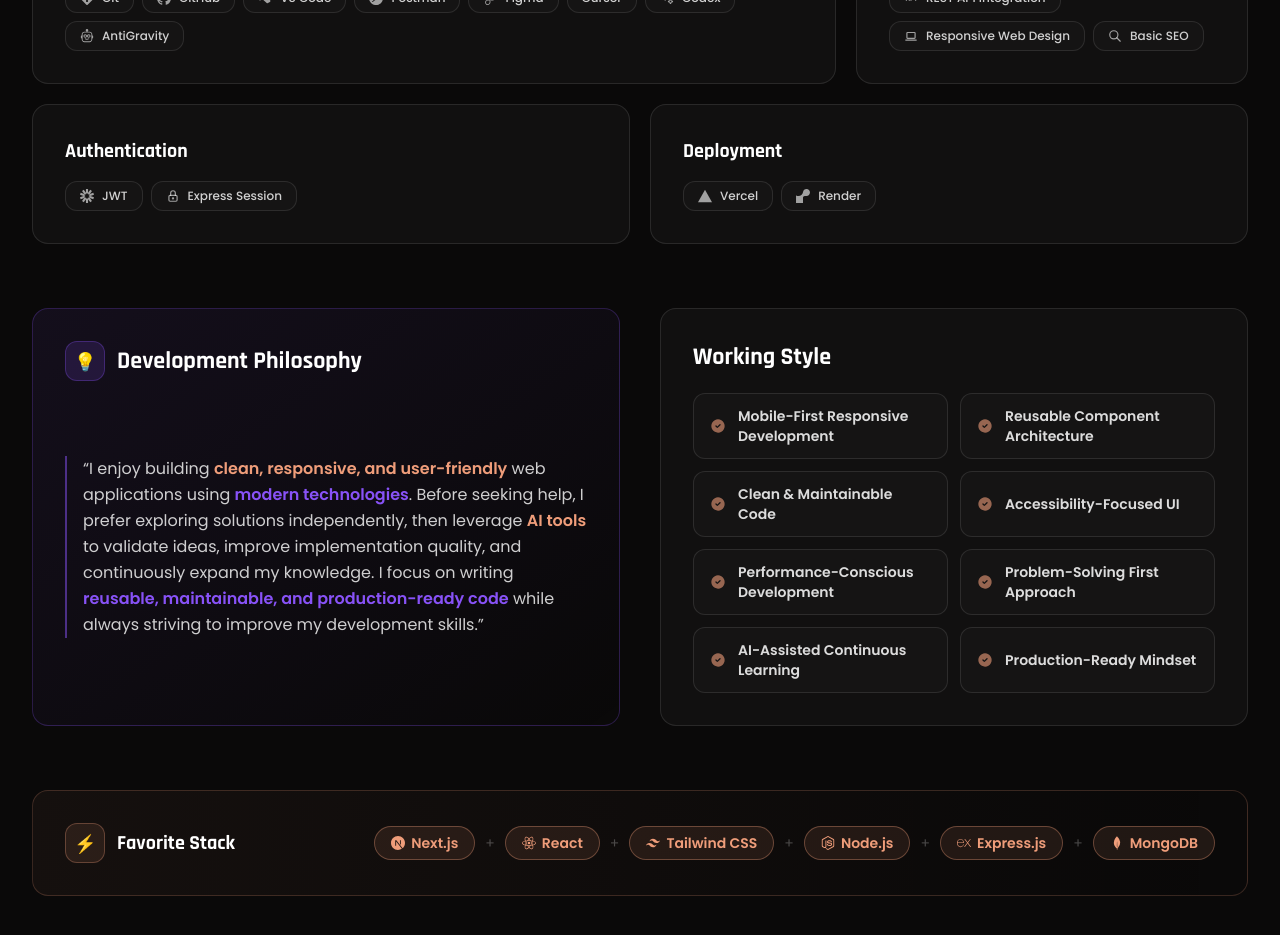
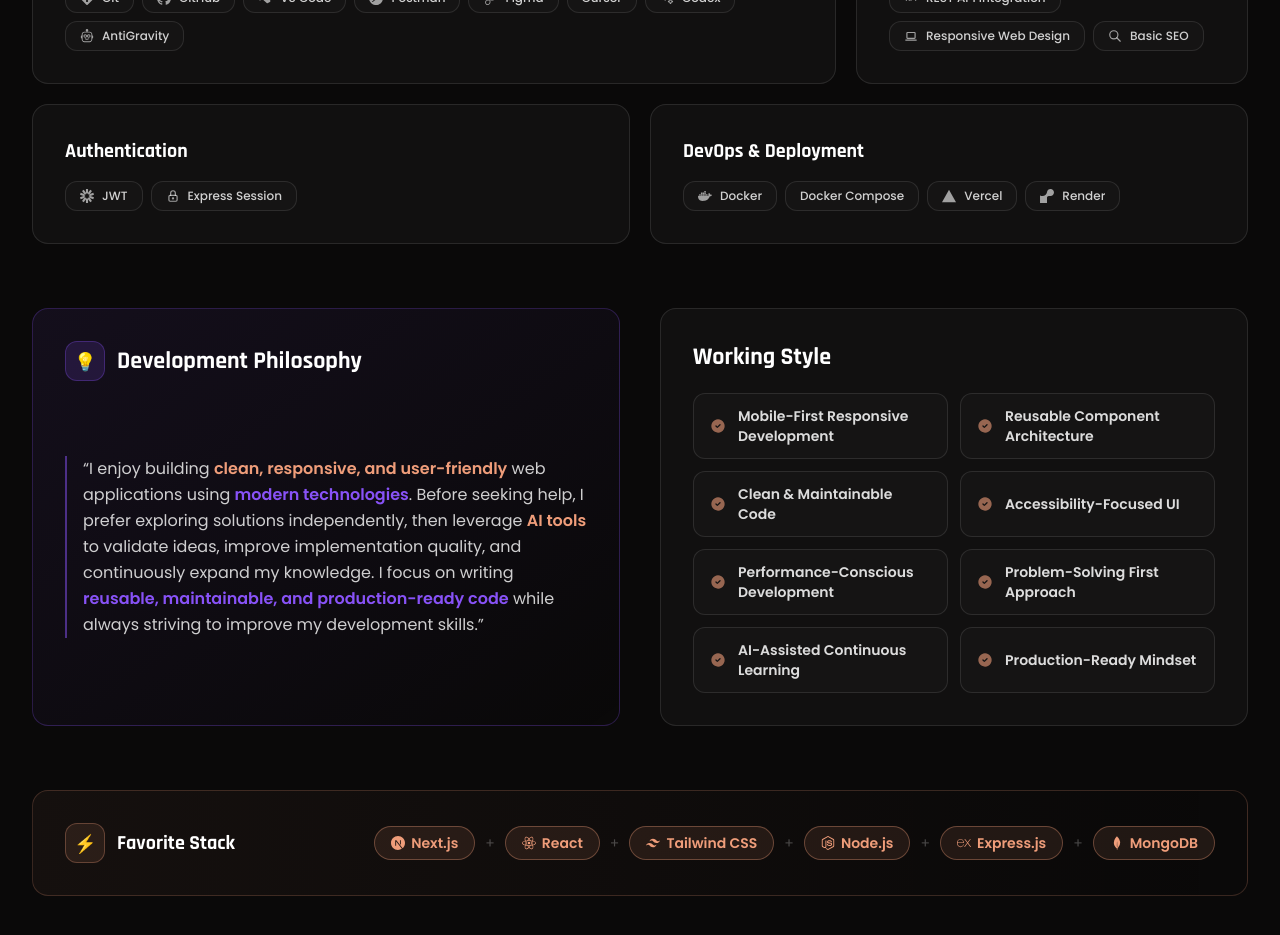
Before and after one commit to akmniazulalam/niazul-alam-portfolio, a Next.js app: page / in a window 1280 px wide. Shown: the part 4680-5615 px from the top of the page. Built offline with nearby package versions, Linux system fonts and the light colour scheme; a web font is replaced by a local one.

Commit message:
fix(skills): update title and items for deployment category

```diff
--- a/data/skills.ts
+++ b/data/skills.ts
@@ -70,8 +70,13 @@
     },
     {
       id: "deployment",
-      title: "Deployment",
-      items: [{ name: "Vercel" }, { name: "Render" }],
+      title: "DevOps & Deployment",
+      items: [
+        { name: "Docker" },
+        { name: "Docker Compose" },
+        { name: "Vercel" },
+        { name: "Render" },
+      ],
     },
     {
       id: "tools",
```
